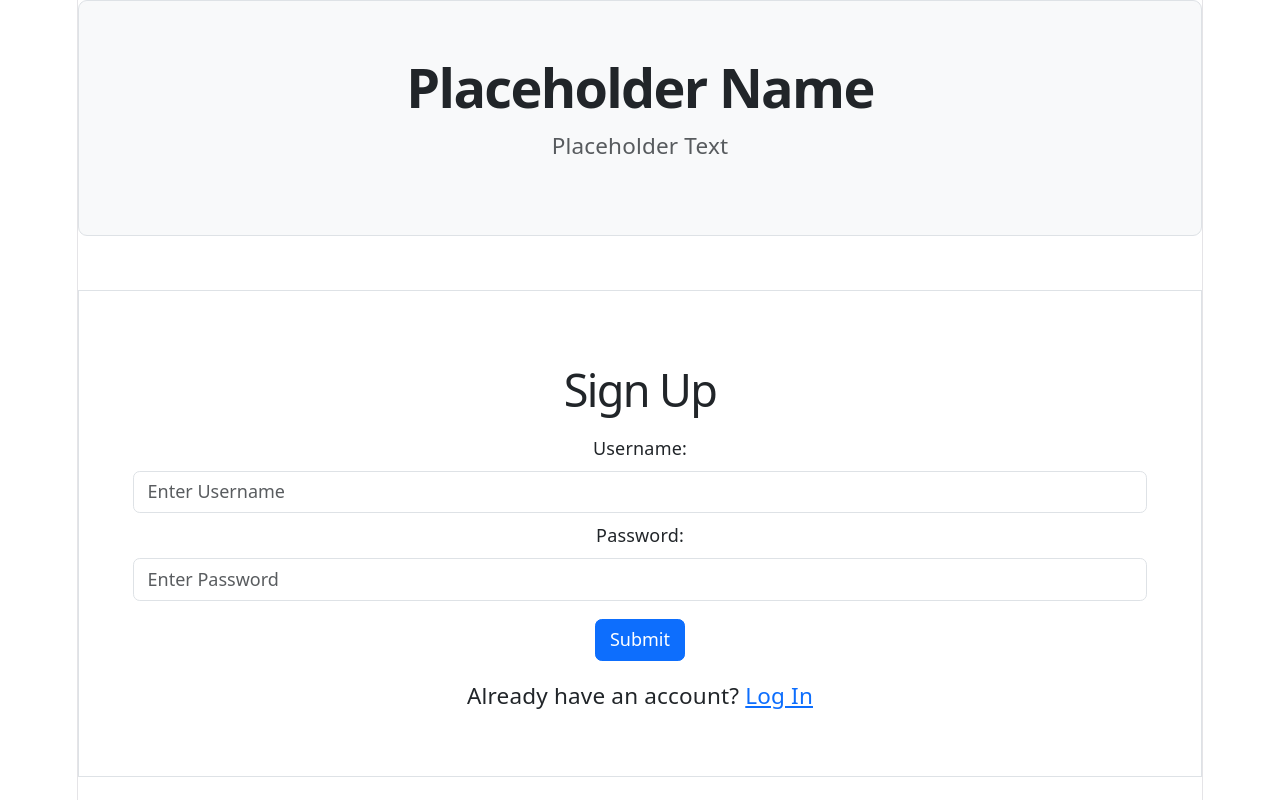
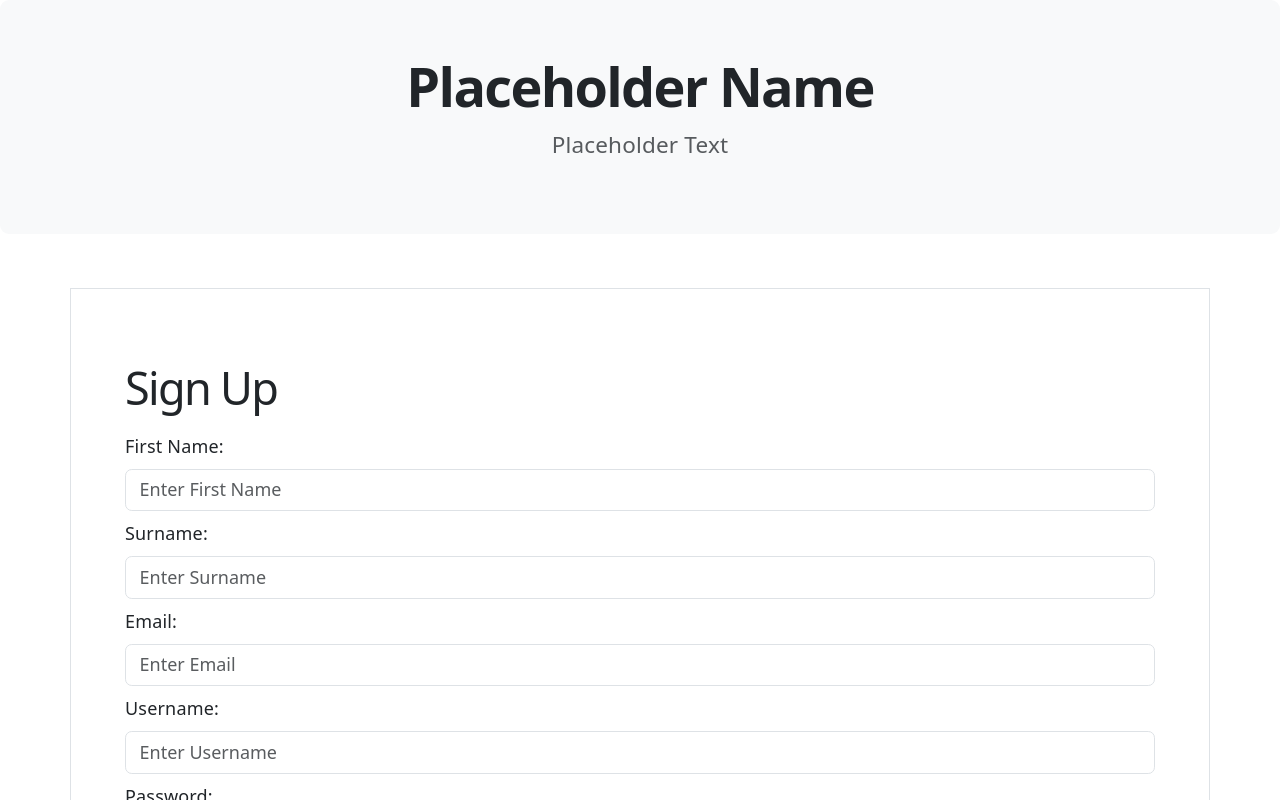
Before and after one commit to BenPenCoding/Programming-Black-Collaborative-Project, a React (Vite) app in the folder client/: page /signup in a window 1280 px wide. Shown: the top 800 px of the page. Built offline with nearby package versions, Linux system fonts and the light colour scheme.

Commit message:
Added more inputs for the Sign Up Page

```diff
--- a/client/src/LogIn.jsx
+++ b/client/src/LogIn.jsx
@@ -64,7 +64,7 @@ function LogIn() {
 
 function Username({username, setUsername}) {
   return (
-    <div className="form-group my-2">
+    <div className="form-group my-2 text-start">
         <label htmlFor="username" className="form-label">Username:</label>
         <input type="text" className="form-control" id="username" placeholder="Enter Username" value={username} onChange={(event) => setUsername(event.target.value)} />
     </div>
@@ -73,7 +73,7 @@ function Username({username, setUsername}) {
 
 function Password({password, setPassword}) {
   return (
-    <div className="form-group my-2">
+    <div className="form-group my-2 text-start">
      <label htmlFor="password" className="form-label">Password:</label>
      <input type="password" className="form-control" id="password" placeholder="Enter Password" value={password} onChange={(event) => setPassword(event.target.value)} />
     </div>
--- a/client/src/PageHeader.jsx
+++ b/client/src/PageHeader.jsx
@@ -1,7 +1,7 @@
 function PageHeader() {
   return (
     <div className="container-fluid text-center p-0">
-      <div className="p-5 mb-4 bg-light rounded-3 border">
+      <div className="p-5 mb-4 bg-light rounded-3">
         <h1 className="display-5 fw-bold">Placeholder Name</h1>
         <p className="fs-5 text-muted">
           Placeholder Text
--- a/client/src/SignUp.jsx
+++ b/client/src/SignUp.jsx
@@ -4,6 +4,9 @@ import { Link, useNavigate } from "react-router-dom";
 function SignUp() {
   const [username, setUsername] = useState("");
   const [password, setPassword] = useState("");
+  const [email, setEmail] = useState("");
+  const [firstname, setFirstname] = useState("");
+  const [surname, setSurname] = useState("");
   const [error, setError] = useState("");
 
   const navigate = useNavigate();
@@ -12,7 +15,7 @@ function SignUp() {
     event.preventDefault();
 
     try {
-      if (!username || !password) {
+      if (!username || !password || !email || !firstname || !surname) {
         setError("Please fill in all fields");
         return;
       }
@@ -24,7 +27,10 @@ function SignUp() {
         },
         body: JSON.stringify({
           username,
-          password
+          password,
+          email,
+          firstname,
+          surname
         })
     });
 
@@ -47,6 +53,9 @@ function SignUp() {
         <h1 className="my-3">Sign Up</h1>
 
         <form onSubmit={handleSignUp}>
+          <Firstname firstname={firstname} setFirstname={setFirstname} />
+          <Surname surname={surname} setSurname={setSurname} />
+          <Email email={email} setEmail={setEmail} />
           <Username username={username} setUsername={setUsername} />
           <Password password={password} setPassword={setPassword} />
           <Submit />
@@ -59,9 +68,35 @@ function SignUp() {
   );
 }
 
+function Firstname({firstname, setFirstname}) {
+  return (
+    <div className="form-group my-2 text-start">
+        <label htmlFor="firstname" className="form-label">First Name:</label>
+        <input type="text" className="form-control" id="firstname" placeholder="Enter First Name" value={firstname} onChange={(event) => setFirstname(event.target.value)} />
+    </div>
+  );
+}
+
+function Surname({surname, setSurname}) {
+  return (
+    <div className="form-group my-2 text-start">
+        <label htmlFor="surname" className="form-label">Surname:</label>
+        <input type="text" className="form-control" id="surname" placeholder="Enter Surname" value={surname} onChange={(event) => setSurname(event.target.value)} />
+    </div>
+  );
+}
+function Email({email, setEmail}) {
+  return (
+    <div className="form-group my-2 text-start">
+        <label htmlFor="email" className="form-label">Email:</label>
+        <input type="email" className="form-control" id="email" placeholder="Enter Email" value={email} onChange={(event) => setEmail(event.target.value)} />
+    </div>
+  );
+}
+
 function Username({username, setUsername}) {
   return (
-    <div className="form-group my-2">
+    <div className="form-group my-2 text-start">
         <label htmlFor="username" className="form-label">Username:</label>
         <input type="text" className="form-control" id="username" placeholder="Enter Username" value={username} onChange={(event) => setUsername(event.target.value)} />
     </div>
@@ -70,7 +105,7 @@ function Username({username, setUsername}) {
 
 function Password({password, setPassword}) {
   return (
-    <div className="form-group my-2">
+    <div className="form-group my-2 text-start">
      <label htmlFor="password" className="form-label">Password:</label>
      <input type="password" className="form-control" id="password" placeholder="Enter Password" value={password} onChange={(event) => setPassword(event.target.value)} />
     </div>
--- a/client/src/index.css
+++ b/client/src/index.css
@@ -55,15 +55,11 @@ body {
 }
 
 #root {
-  width: 1126px;
-  max-width: 100%;
-  margin: 0 auto;
-  text-align: center;
-  border-inline: 1px solid var(--border);
+  width: 100%;
+  margin: 0;
+  padding: 0;
+  text-align: left;
   min-height: 100svh;
-  display: flex;
-  flex-direction: column;
-  box-sizing: border-box;
 }
 
 h1,
```
